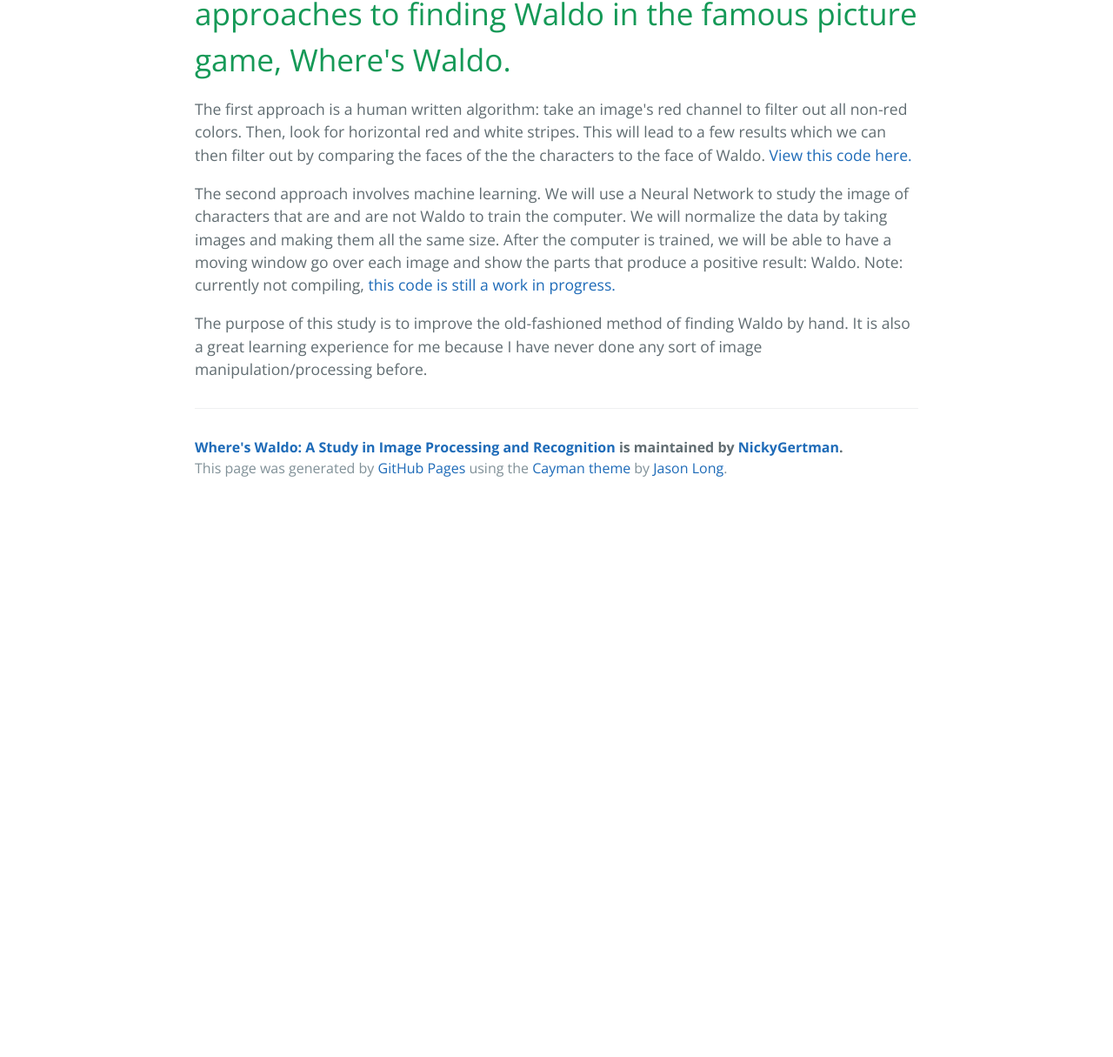
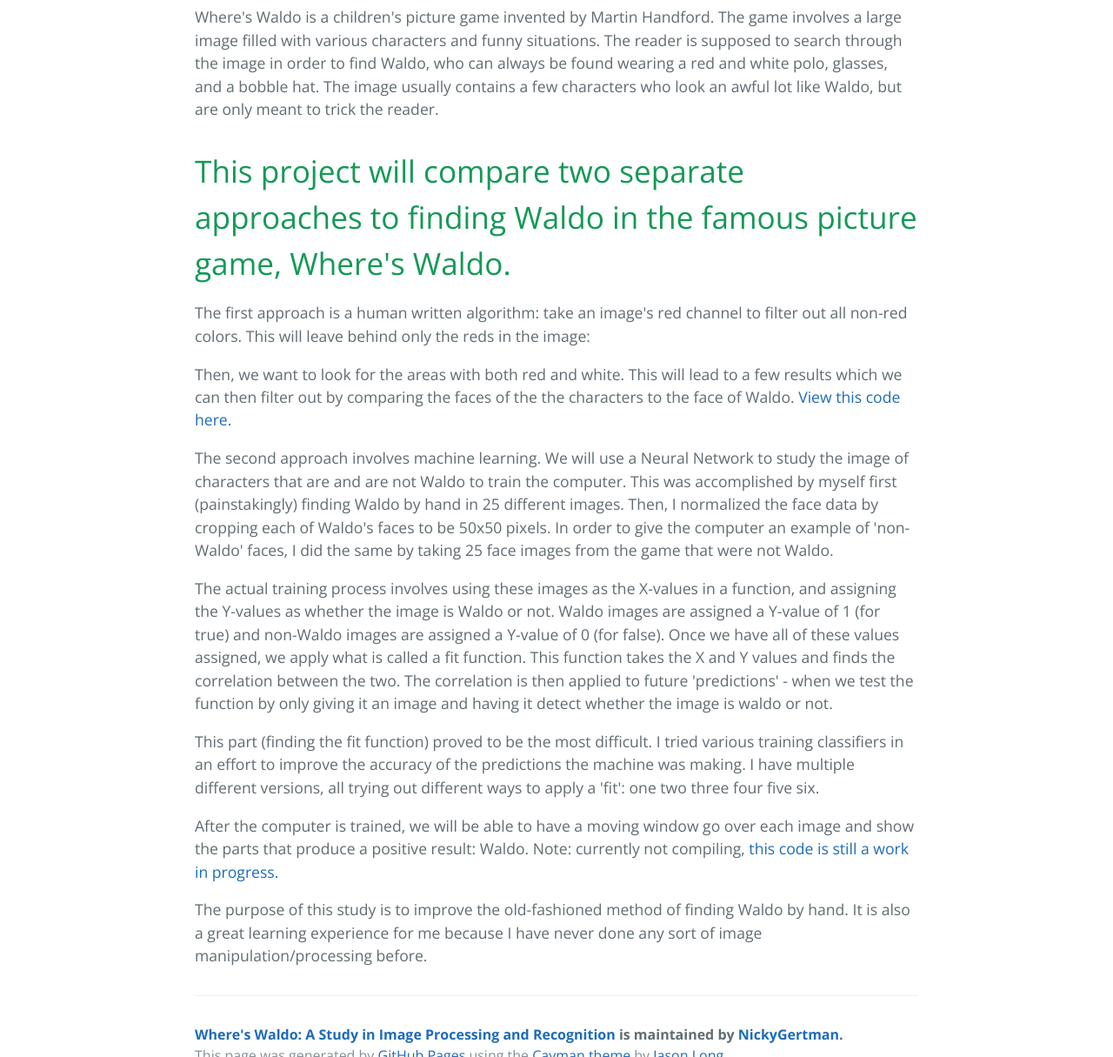
Before and after one commit to NickyGertman/Website, a plain HTML site: page index.html in a window 1280 px wide. Shown: the part 510-1725 px from the top of the page at 87% size. Before the commit the page ends 1092 px from the top, so only its background shows below. Drawn offline with nearby package versions, Linux system fonts and the light colour scheme.

```diff
--- a/index.html
+++ b/index.html
@@ -20,11 +20,24 @@
 
     <section class="main-content">
       <h1>
+<a id="who-is-waldo-and-why-do-i-want-to-find-him" class="anchor" href="#who-is-waldo-and-why-do-i-want-to-find-him" aria-hidden="true"><span class="octicon octicon-link"></span></a>Who is Waldo and why do I want to find him?</h1>
+
+<p>Where's Waldo is a children's picture game invented by Martin Handford. The game involves a large image filled with various characters and funny situations. The reader is supposed to search through the image in order to find Waldo, who can always be found wearing a red and white polo, glasses, and a bobble hat. The image usually contains a few characters who look an awful lot like Waldo, but are only meant to trick the reader.</p>
+
+<h1>
 <a id="this-project-will-compare-two-separate-approaches-to-finding-waldo-in-the-famous-picture-game-wheres-waldo" class="anchor" href="#this-project-will-compare-two-separate-approaches-to-finding-waldo-in-the-famous-picture-game-wheres-waldo" aria-hidden="true"><span class="octicon octicon-link"></span></a>This project will compare two separate approaches to finding Waldo in the famous picture game, Where's Waldo.</h1>
 
-<p>The first approach is a human written algorithm: take an image's red channel to filter out all non-red colors. Then, look for horizontal red and white stripes. This will lead to a few results which we can then filter out by comparing the faces of the the characters to the face of Waldo. <a href="https://github.com/NickyGertman/Website/blob/master/RedChannel.py">View this code here.</a></p>
+<p>The first approach is a human written algorithm: take an image's red channel to filter out all non-red colors. This will leave behind only the reds in the image:</p>
 
-<p>The second approach involves machine learning. We will use a Neural Network to study the image of characters that are and are not Waldo to train the computer. We will normalize the data by taking images and making them all the same size. After the computer is trained, we will be able to have a moving window go over each image and show the parts that produce a positive result: Waldo. Note: currently not compiling, <a href="https://github.com/NickyGertman/Website/blob/master/deepLearning.py">this code is still a work in progress.</a></p>
+<p>Then, we want to look for the areas with both red and white. This will lead to a few results which we can then filter out by comparing the faces of the the characters to the face of Waldo. <a href="https://github.com/NickyGertman/Website/blob/master/RedChannel.py">View this code here.</a></p>
+
+<p>The second approach involves machine learning. We will use a Neural Network to study the image of characters that are and are not Waldo to train the computer. This was accomplished by myself first (painstakingly) finding Waldo by hand in 25 different images. Then, I normalized the face data by cropping each of Waldo's faces to be 50x50 pixels. In order to give the computer an example of 'non-Waldo' faces, I did the same by taking 25 face images from the game that were not Waldo. </p>
+
+<p>The actual training process involves using these images as the X-values in a function, and assigning the Y-values as whether the image is Waldo or not. Waldo images are assigned a Y-value of 1 (for true) and non-Waldo images are assigned a Y-value of 0 (for false). Once we have all of these values assigned, we apply what is called a fit function. This function takes the X and Y values and finds the correlation between the two. The correlation is then applied to future 'predictions' - when we test the function by only giving it an image and having it detect whether the image is waldo or not. </p>
+
+<p>This part (finding the fit function) proved to be the most difficult. I tried various training classifiers in an effort to improve the accuracy of the predictions the machine was making. I have multiple different versions, all trying out different ways to apply a 'fit': one two three four five six.</p>
+
+<p>After the computer is trained, we will be able to have a moving window go over each image and show the parts that produce a positive result: Waldo. Note: currently not compiling, <a href="https://github.com/NickyGertman/Website/blob/master/deepLearning.py">this code is still a work in progress.</a></p>
 
 <p>The purpose of this study is to improve the old-fashioned method of finding Waldo by hand. It is also a great learning experience for me because I have never done any sort of image manipulation/processing before.</p>
 
```
Also changed, not shown: params.json (+1 -1 lines).
